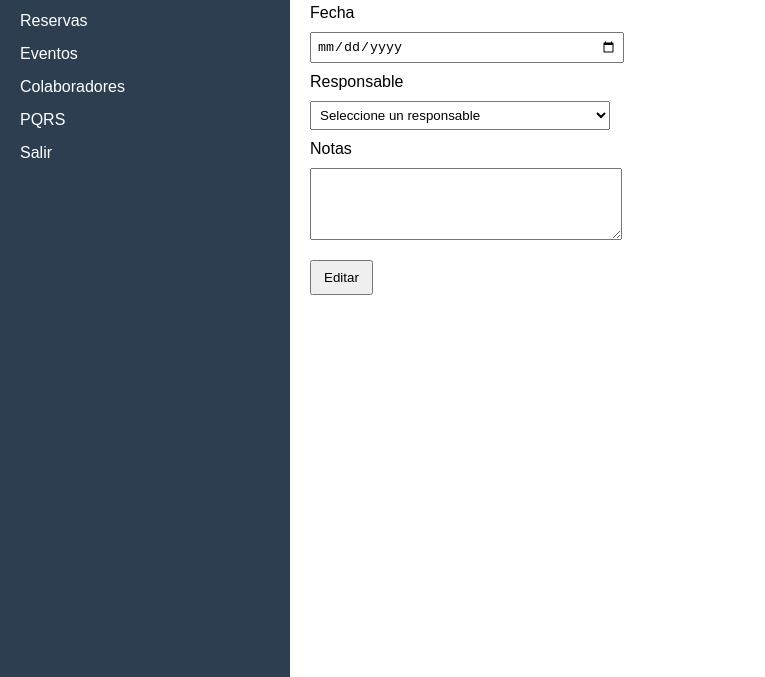
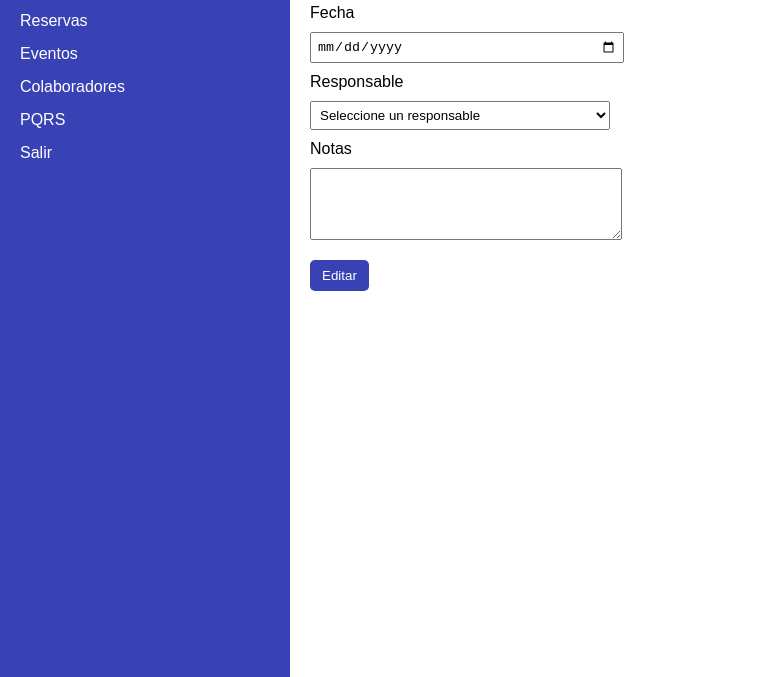
Before and after one commit to Johana1811/Suono-Logistic, a plain HTML site: page rf006_registro_mantenimiento.html in a window 1280 px wide. Shown: the part 163-840 px from the top of the page, without its empty margins (0-765 px from the left). Drawn offline with Linux system fonts and the light colour scheme.

Commit message:
Suono Mejoras

```diff
--- a/rf006_registro_mantenimiento.html
+++ b/rf006_registro_mantenimiento.html
@@ -35,7 +35,7 @@
         <label>Notas</label>
         <textarea rows="4"></textarea>
 
-        <button>Editar</button>
+        <button class="editar">Editar</button>
 
     </div>
     <script src="app.js"></script>
--- a/style.css
+++ b/style.css
@@ -1,37 +1,57 @@
-
 body {
     margin: 0;
     font-family: Arial, sans-serif;
     display: flex;
 }
+
 .sidebar {
     width: 250px;
-    background-color: #2c3e50;
+    background-color: #3842b5;
     color: white;
     padding: 20px;
     height: 100vh;
 }
+
 .sidebar h2 {
     font-size: 20px;
 }
+
 .sidebar ul {
     list-style: none;
     padding: 0;
 }
+
 .sidebar ul li {
     margin: 15px 0;
 }
+
 .content {
     padding: 20px;
     flex-grow: 1;
 }
+
 input, select, textarea {
     display: block;
     margin: 10px 0;
     padding: 5px;
     width: 300px;
 }
+
 button {
     margin: 10px 5px 0 0;
     padding: 8px 12px;
 }
+
+/* Estilo específico para el botón Editar */
+button.editar {
+    background-color: #3842b5;
+    color: white;
+    border: none;
+    border-radius: 5px;
+    cursor: pointer;
+    transition: background-color 0.3s ease;
+}
+
+button.editar:hover {
+    background-color: #594fbb;
+}
```
